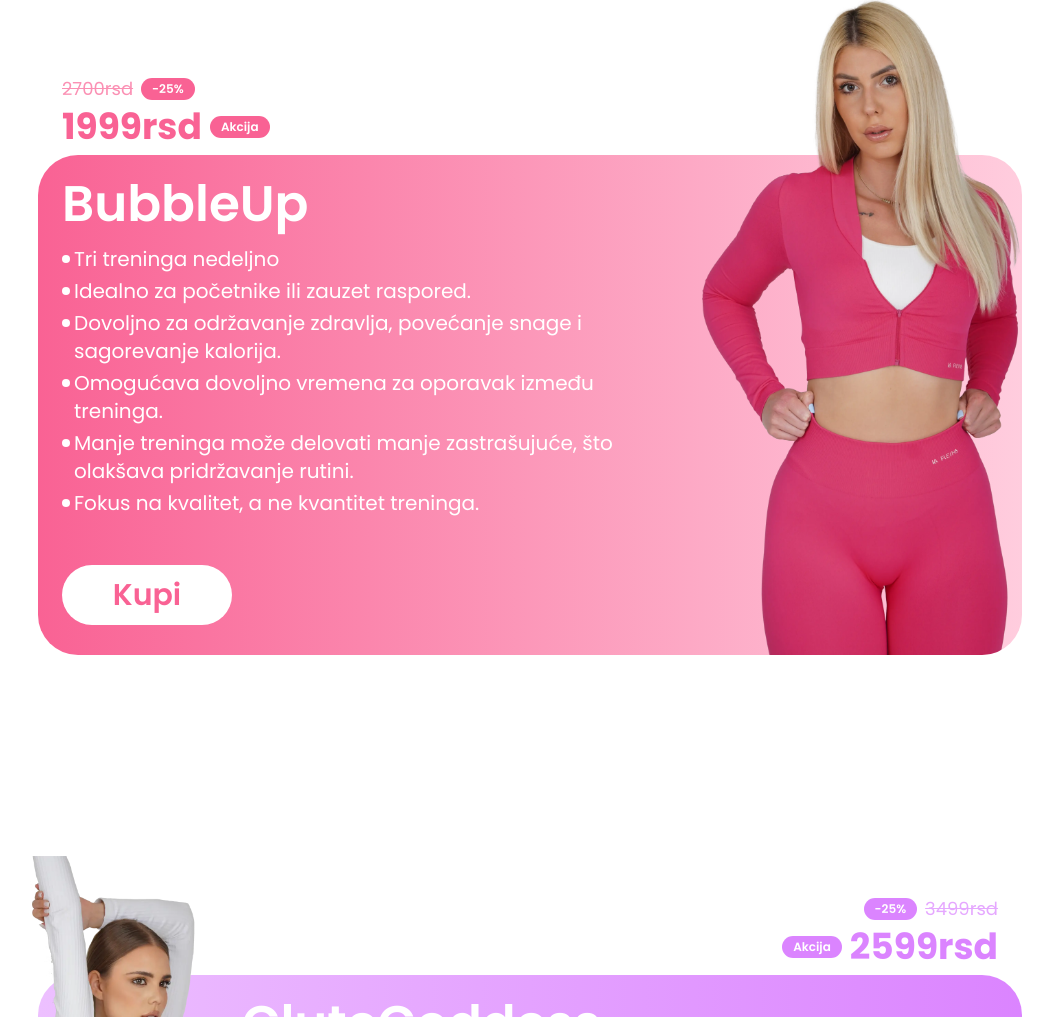
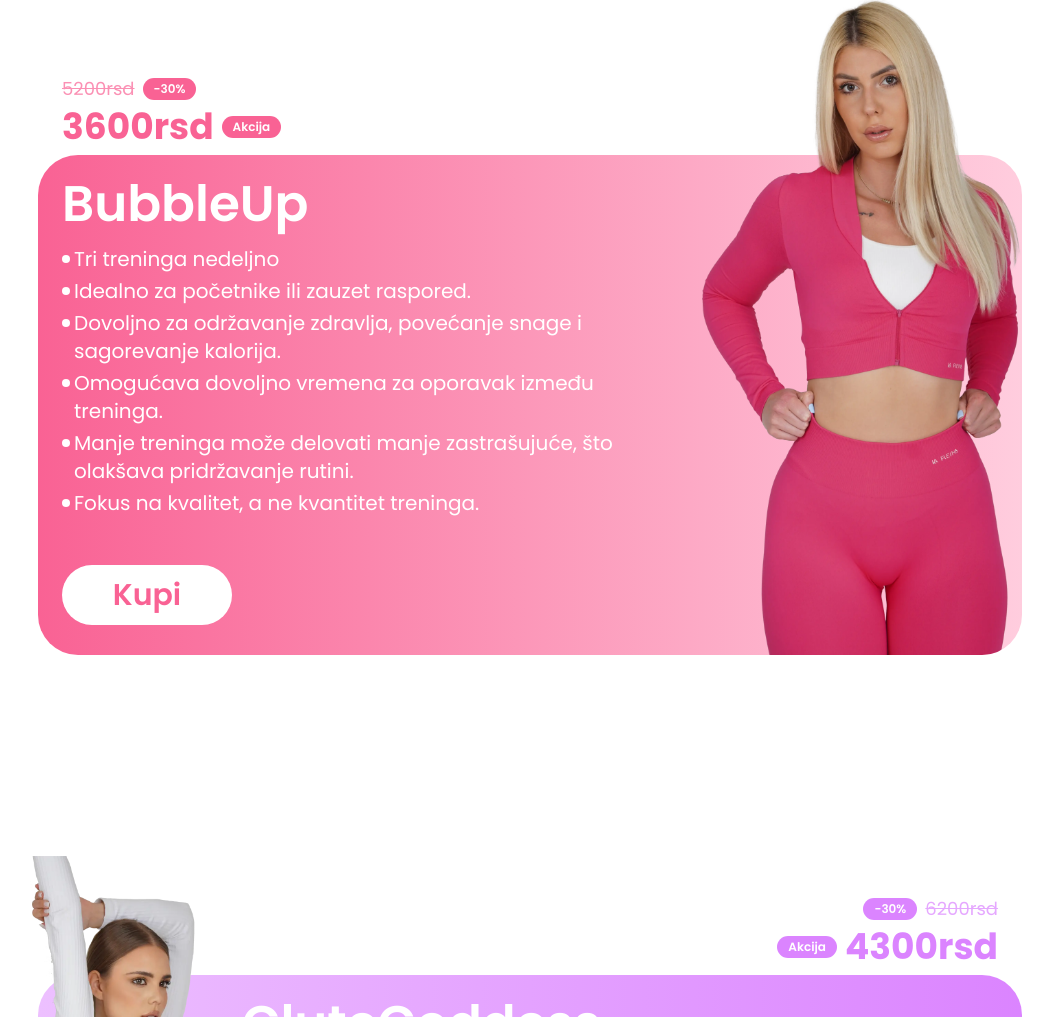
Before and after one commit to uros-simeunovic/gym-frontend, a React (Vite) app: page / in a window 1280 px wide. Shown: the part 3085-4102 px from the top of the page, without its empty margins (110-1163 px from the left). Built offline with nearby package versions, Linux system fonts and the light colour scheme; no server answers.

Commit message:
price change

```diff
--- a/src/components/Plans.tsx
+++ b/src/components/Plans.tsx
@@ -31,13 +31,13 @@ export const Plans = () => {
             <div className="mt-4 mb-2 absolute -top-24">
               <div className="flex items-center gap-2">
                 <span className="text-lg line-through opacity-70 text-[#f96294]">
-                  2700rsd
+                  5200rsd
                 </span>
-                <Badge className="bg-[#f96294] text-white">-25%</Badge>
+                <Badge className="bg-[#f96294] text-white">-30%</Badge>
               </div>
               <div className="flex items-center mt-1">
                 <span className="text-4xl font-bold text-[#f96294]">
-                  1999rsd
+                  3600rsd
                 </span>
                 <Badge className="ml-2 bg-[#f96294] text-white">Akcija</Badge>
               </div>
@@ -119,15 +119,15 @@ export const Plans = () => {
           <div className="relative min-h-[350px] md:min-h-[500px] flex p-6 bg-gradient-to-r from-[#edc0ff] to-[#db84ff] rounded-[40px] mx-auto  sm:overflow-visible">
             <div className="mt-4 mb-2 absolute -top-24 right-6">
               <div className="flex justify-end flex-row items-center gap-2">
-                <Badge className="bg-[#db84ff] text-white">-25%</Badge>
+                <Badge className="bg-[#db84ff] text-white">-30%</Badge>
                 <span className="text-lg line-through opacity-70 text-[#db84ff]">
-                  3499rsd
+                  6200rsd
                 </span>
               </div>
               <div className="flex flex-row justify-end items-center mt-1">
                 <Badge className="bg-[#db84ff] text-white">Akcija</Badge>
                 <span className="ml-2 text-4xl font-bold text-[#db84ff]">
-                  2599rsd
+                  4300rsd
                 </span>
               </div>
             </div>
```
